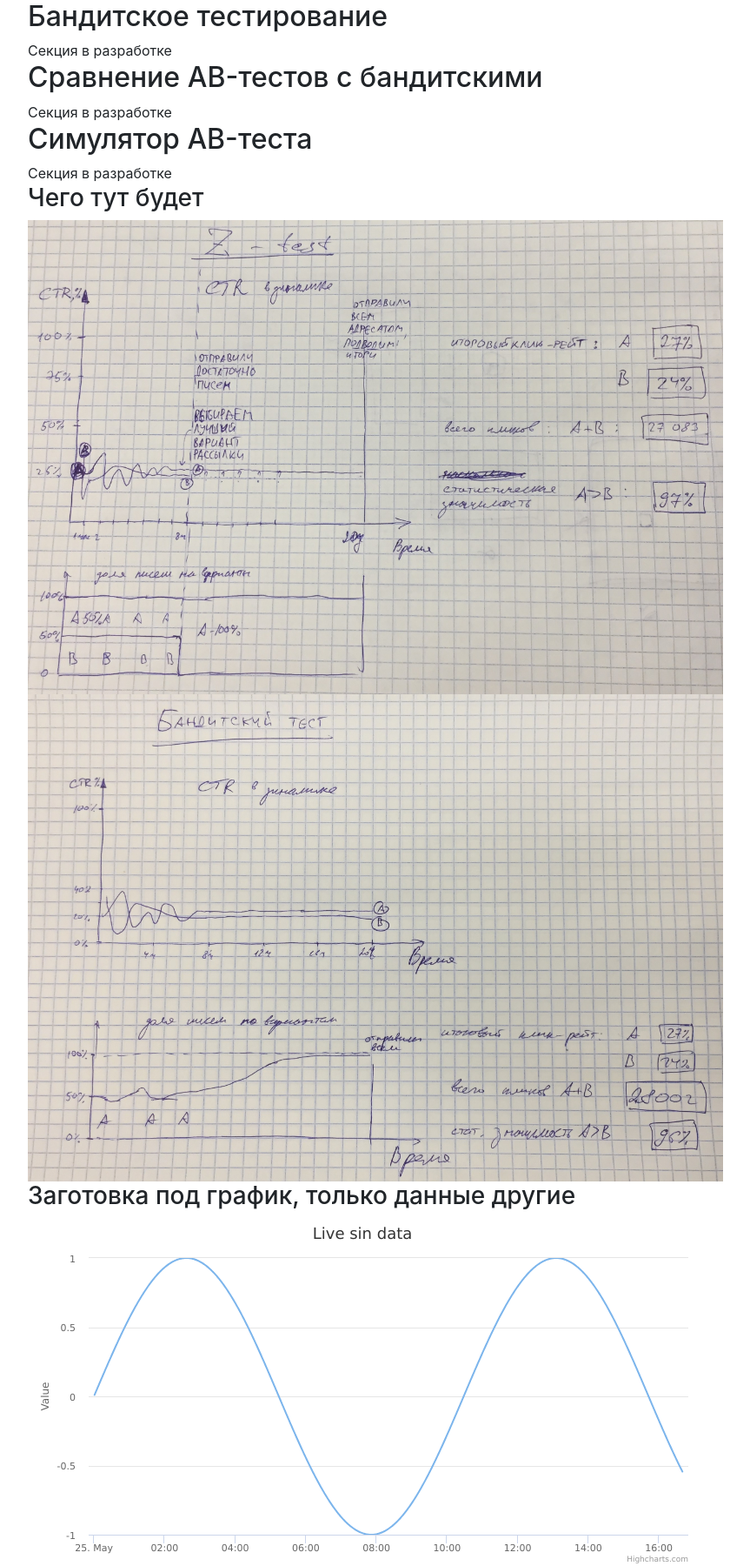
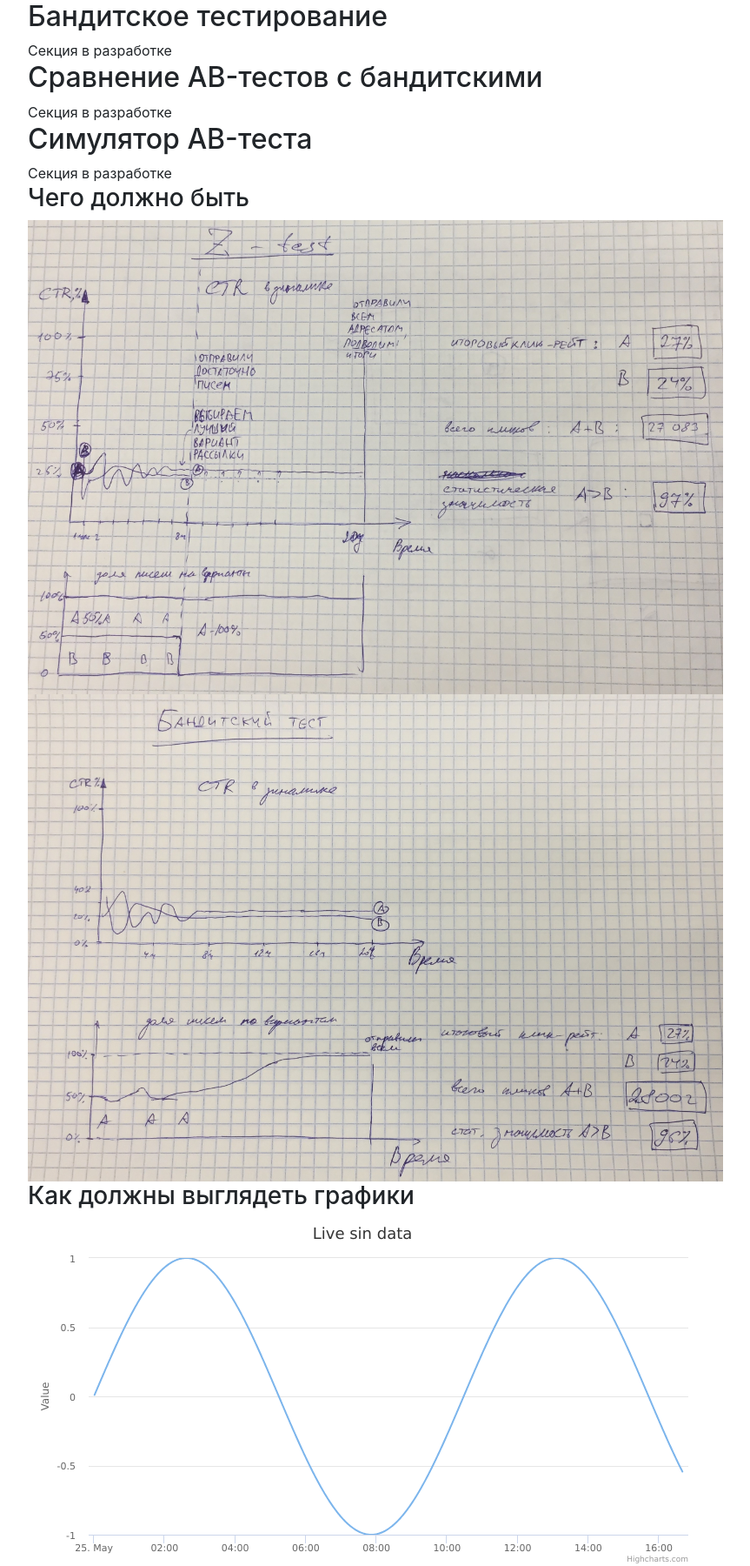
Before and after one commit to victordremov/ab-testing-strategies-website, a Django app: page /landing/ in a window 1280 px wide. Shown: the part 1392-3192 px from the top of the page at 87% size, without its empty margins (223-1086 px from the left). Run offline with Django 3.2, Linux system fonts and the light colour scheme; some libraries are stand-ins or nearby versions.

```diff
--- a/landing/templates/landing/landing.html
+++ b/landing/templates/landing/landing.html
@@ -86,12 +86,12 @@
         <header><h2>Симулятор AB-теста</h2></header>
         Секция в разработке
         <section>
-            <header><h3>Чего тут будет</h3></header>
+            <header><h3>Чего должно быть</h3></header>
             <img src="{% static 'images/ab-test-with-z-test-stub.jpg' %}" alt="Графики для Z-теста">
             <img src="{% static 'images/ab-test-with-bandits-stub.jpg' %}" alt="Графики для AB-теста">
         </section>
         <section>
-            <header><h3>Заготовка под график, только данные другие</h3></header>
+            <header><h3>Как должны выглядеть графики</h3></header>
             <div id="ctr-plot"></div>
         </section>
 
```
